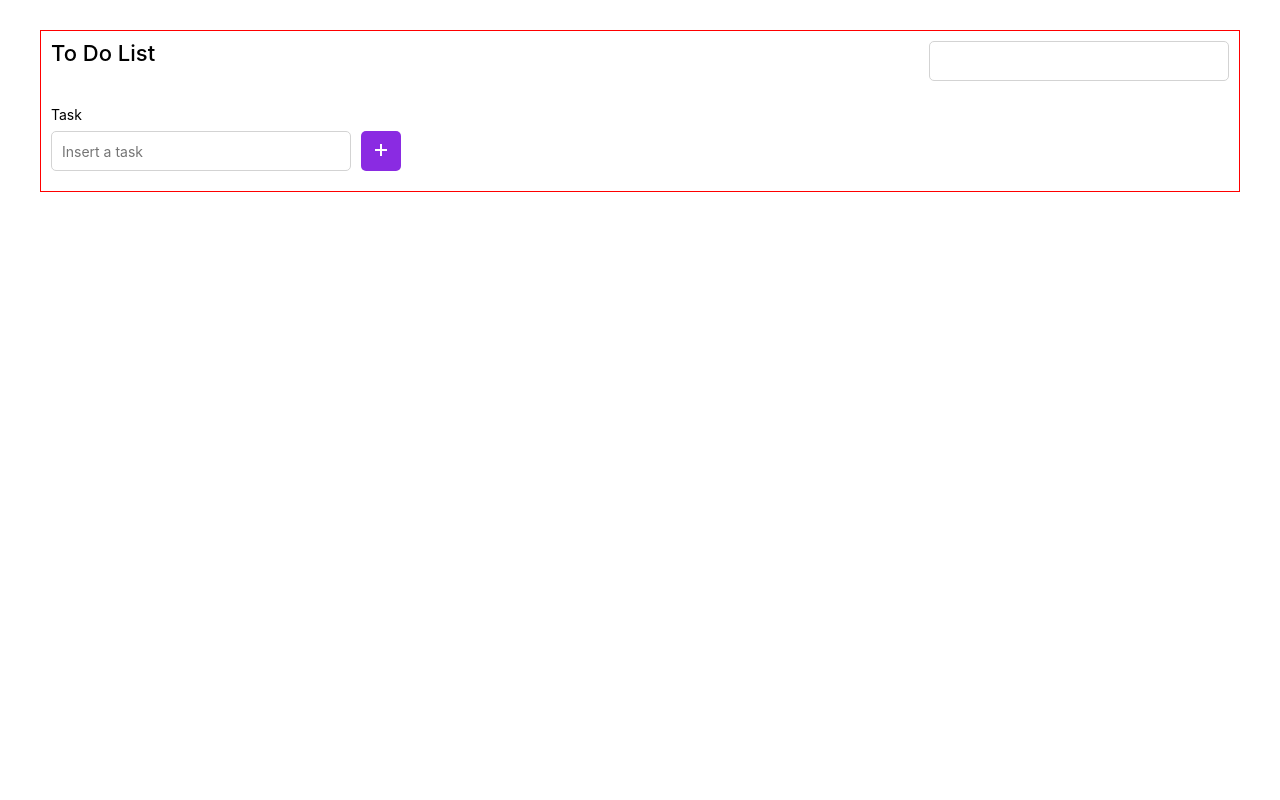
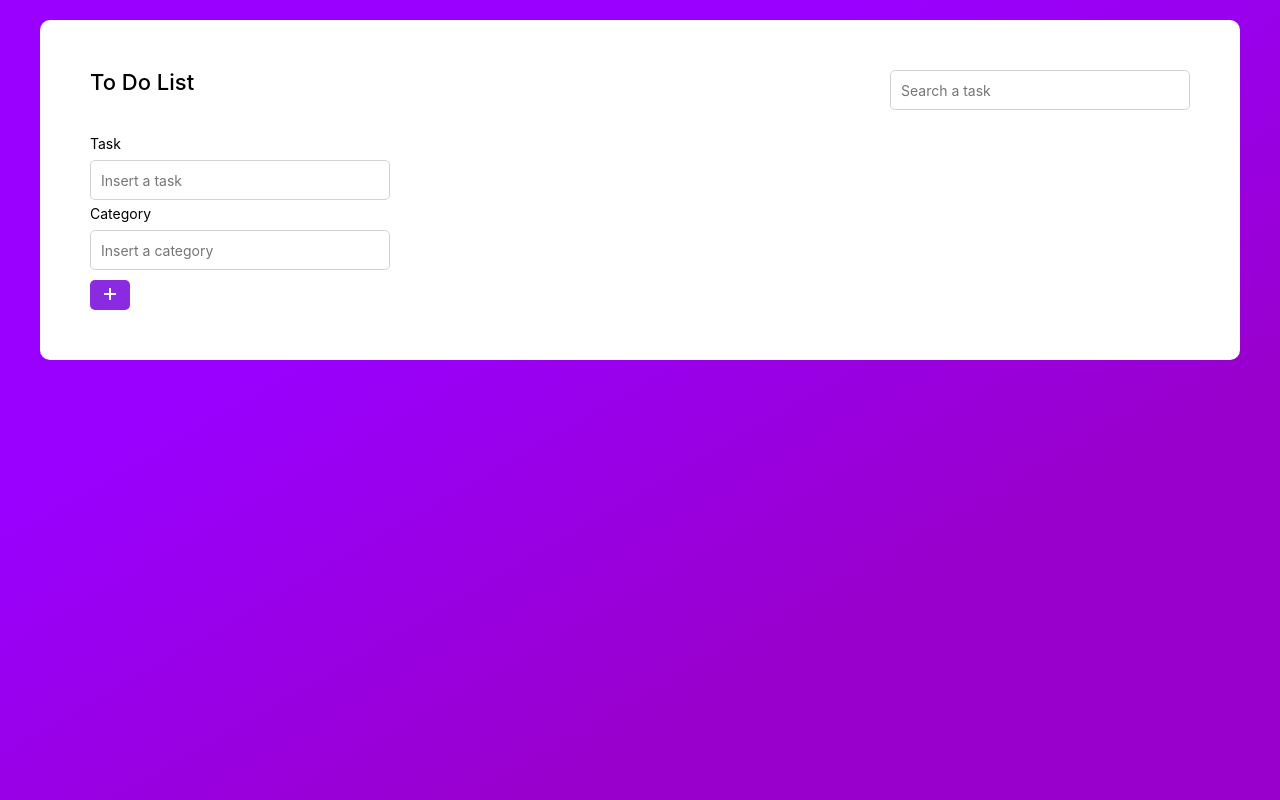
Before and after one commit to frxitas/to-do-list, a Next.js app: page /home in a window 1280 px wide. Built offline with nearby package versions, Linux system fonts and the light colour scheme.

Commit message:
Create category function and component styles adjust

```diff
--- a/components/Card/Card.Styles.js
+++ b/components/Card/Card.Styles.js
@@ -13,10 +13,10 @@ export const Card = styled.div`
 export const CardContent = styled.div`
 	display: flex;
 	justify-content: space-between;
+	flex-direction: column;
 	padding: 10px;
 `;
 
 export const CardButton = styled.div`
-	padding-left: 10px;
-	margin-top: 30px;
+	margin-top: 10px;
 `;
--- a/components/Card/Card.js
+++ b/components/Card/Card.js
@@ -12,6 +12,7 @@ const Card = () => {
 	const dispatch = useDispatch();
 
 	const [task, setTask] = useState("");
+	const [category, setCategory] = useState("");
 	const [generateId, setGenerateId] = useState(0);
 
 	const { toDoList } = useSelector((store) => ({
@@ -22,19 +23,41 @@ const Card = () => {
 		if (toDoList) setGenerateId(toDoList.length + 1);
 	}, [toDoList]);
 
-	const handleSetTask = (e) => {
+	const handleTask = (e) => {
 		setTask(e.target.value);
 	};
 
+	const handleCategory = (e) => {
+		setCategory(e.target.value);
+	};
+
 	const createNewTask = () => {
-		dispatch(createNewToDo({ id: generateId, name: task }));
+		dispatch(
+			createNewToDo({
+				id: generateId,
+				name: task,
+				category: category ? category : "uncategorized",
+			}),
+		);
 		setTask("");
+		setCategory("");
 	};
 
 	return (
 		<Styles.Card>
 			<Styles.CardContent>
-				<Input label={"Task"} placeholder={"Insert a task"} value={task} onChange={handleSetTask} />
+				<Input
+					label={"Task"}
+					placeholder={"Insert a task"}
+					value={task}
+					onChange={handleTask}
+				/>
+				<Input
+					label={"Category"}
+					placeholder={"Insert a category"}
+					value={category}
+					onChange={handleCategory}
+				/>
 				<Styles.CardButton>
 					<IconButton icon={"add"} onClick={createNewTask} />
 				</Styles.CardButton>
--- a/components/Container/Container.styles.js
+++ b/components/Container/Container.styles.js
@@ -6,6 +6,6 @@ export const Container = styled.div`
 	align-items: flex-start;
 	width: 100%;
 	min-height: 100vh;
-  background-color: white;
+	background: linear-gradient(150deg, #9900ff 33%, #9900cc 73%);
 	padding: 20px;
 `;
--- a/components/Content/Content.styles.js
+++ b/components/Content/Content.styles.js
@@ -5,10 +5,12 @@ export const Content = styled.div`
   justify-content: space-between;
   align-content: center;
   flex-direction: column;
-  margin: 10px;
+  padding: 40px;
   width: 1200px;
   height: 100%;
-  border: 1px solid red;
+  border: none;
+  border-radius: 10px;
+  background-color: white;
 `;
 
 export const ContentTitle = styled.div`
--- a/components/IconButton/IconButton.styles.js
+++ b/components/IconButton/IconButton.styles.js
@@ -2,7 +2,7 @@ import styled from "@emotion/styled";
 
 export const IconButton = styled.button`
   width: 40px;
-  height: 40px;
+  height: 30px;
   background-color: blueviolet;
   border-radius: 5px;
   color: white;
--- a/components/List/List.js
+++ b/components/List/List.js
@@ -13,19 +13,24 @@ const List = () => {
 		toDoList: store.todo.toDoList,
 	}));
 
-	const handleDeleteToDoItem = (item) => {
-		dispatch(deleteCurrentToDo(item));
+	const handleDeleteToDoItem = (task) => {
+		dispatch(deleteCurrentToDo(task));
 	};
 
 	return (
 		<Styles.ListContent>
 			<Styles.List>
-				{toDoList?.map((item) => (
-					<Styles.ListItem key={`${item.id}`}>
-						<Styles.ListItemText>{item.name}</Styles.ListItemText>
+				{toDoList?.map((task) => (
+					<Styles.ListItem key={`${task.id}`}>
+						<Styles.ListItemText>{task.name}</Styles.ListItemText>
+						{task.category && (
+							<Styles.ListItemCategory category={task.category}>
+								{task.category}
+							</Styles.ListItemCategory>
+						)}
 						<IconButton
 							icon={"delete"}
-							onClick={() => handleDeleteToDoItem(item)}
+							onClick={() => handleDeleteToDoItem(task)}
 						/>
 					</Styles.ListItem>
 				))}
--- a/components/List/List.styles.js
+++ b/components/List/List.styles.js
@@ -1,4 +1,5 @@
 import styled from "@emotion/styled";
+import { css } from "@emotion/react";
 
 export const ListContent = styled.div`
 	display: flex;
@@ -15,18 +16,17 @@ export const List = styled.ul`
 	width: 100%;
 	list-style: none;
 	border-radius: 5px;
-  padding: 10px;
+	padding: 10px 0px;
 `;
 
 export const ListItem = styled.li`
 	display: flex;
 	align-items: center;
 	justify-content: space-between;
-  height: 50px;
-  padding: 5px 10px;
+	height: 40px;
 	width: 100%;
 	margin: 10px 0px 10px 10px;
-  width: auto;
+	padding-right: 10px;
 	border: 1.5px solid lightgrey;
 	border-radius: 5px;
 `;
@@ -34,10 +34,30 @@ export const ListItem = styled.li`
 export const ListItemText = styled.span`
 	display: flex;
 	align-items: center;
+	justify-content: left;
+	height: 40px;
+	font-size: 14px;
+	margin-right: 20px;
+	padding: 5px 10px;
+	color: blueviolet;
+	width: 100%;
+`;
+
+export const ListItemCategory = styled.span`
+	${({ category }) =>
+		(category == "Deveres" &&
+			css`
+				background-color: #c5ddf0;
+			`) ||
+		(category == "Estudos" &&
+			css`
+				background-color: lightcoral;
+			`)}
+	display: flex;
+	align-items: center;
 	justify-content: center;
+	width: 80px;
 	height: 30px;
-  font-size: 14px;
-  margin-left: 20px;
-  color: blueviolet;
-  width: fit-content;
+	font-size: 12px;
+	margin-right: 10px;
 `;
--- a/pages/home/index.js
+++ b/pages/home/index.js
@@ -14,7 +14,7 @@ import DefaultLayout from "../../layout/DefaultLayout";
 const HomePage = () => {
   return (
     <DefaultLayout>
-      <Content title={"To Do List"} actions={<Input />}>
+      <Content title={"To Do List"} actions={<Input placeholder={'Search a task'} />}>
         <Card />
         <List />
       </Content>
--- a/theme/icons.js
+++ b/theme/icons.js
@@ -11,8 +11,8 @@ const icons = {
 	),
 	delete: (
 		<svg
-			width="24"
-			height="24"
+			width="18"
+			height="18"
 			viewBox="0 0 24 24"
 			xmlns="http://www.w3.org/2000/svg"
 		>
```
Lines whose indentation alone changed are shown as unchanged.
